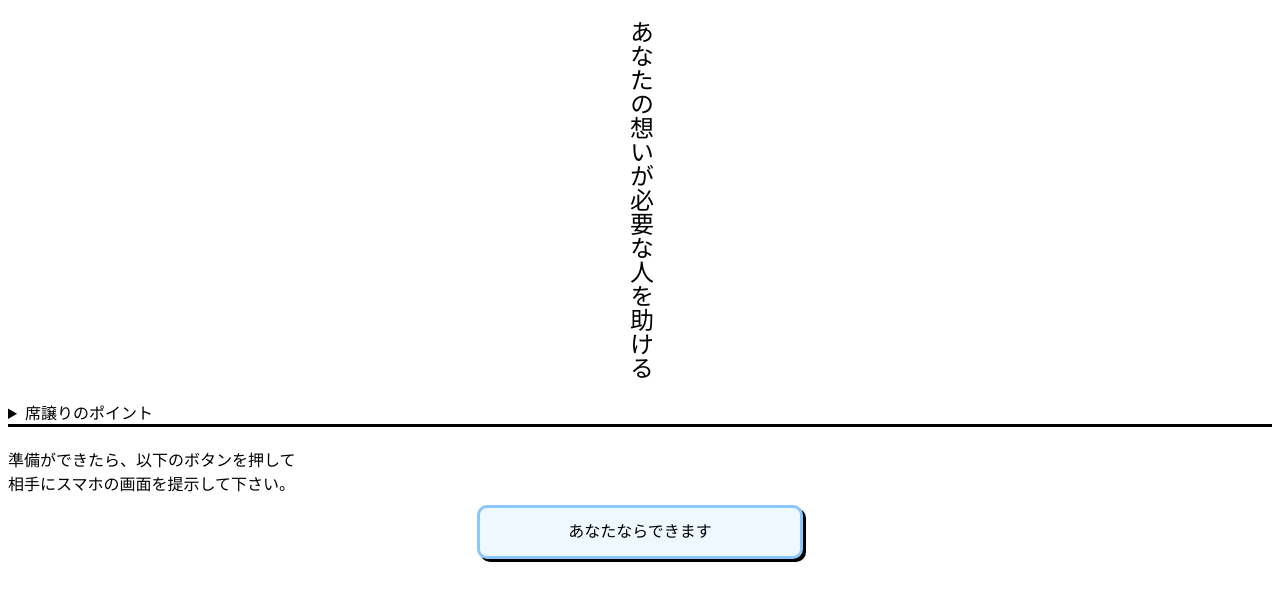
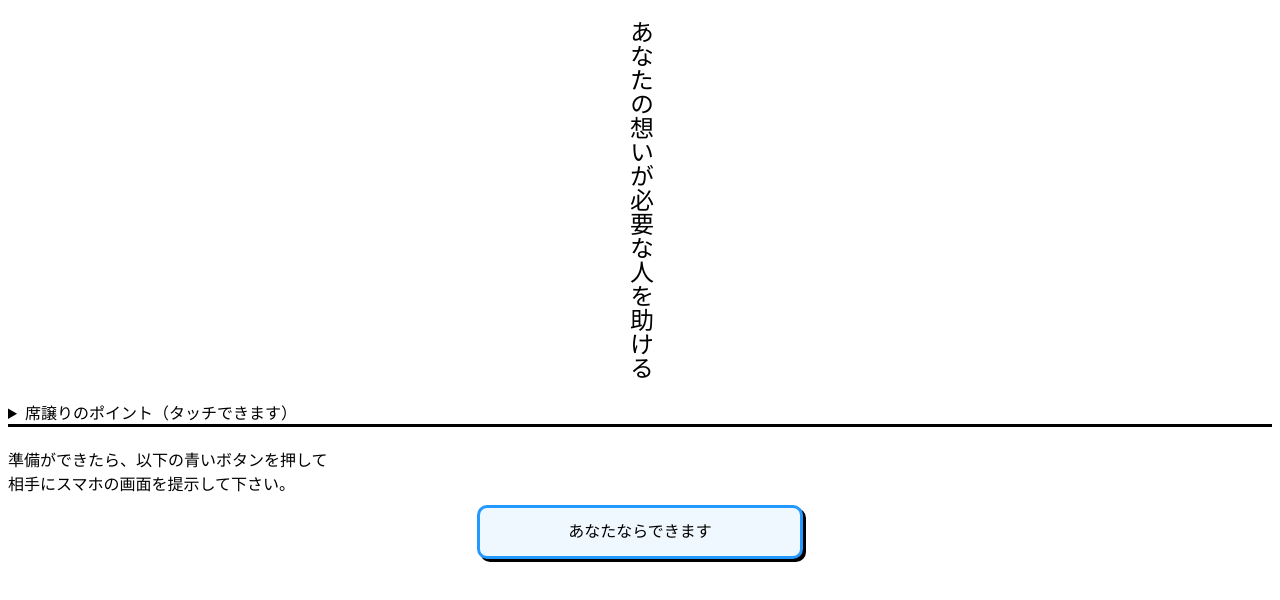
Before and after one commit to Haneda0601/works, a plain HTML site: page Seki_Yuzuru/index.html in a window 1280 px wide. Drawn offline with Linux system fonts and the light colour scheme; a web font is replaced by a local one.

Commit message:
2023/05/23

```diff
--- a/Seki_Yuzuru/css/index.css
+++ b/Seki_Yuzuru/css/index.css
@@ -16,7 +16,7 @@ a {
     font-size: 1em;
     text-align: center;
     background-color: aliceblue;
-    border: solid 3px #89C8FF;
+    border: solid 3px #2398FE;
     border-radius: 10px;
     box-shadow: 3px 3px 0px 0px black;
     color: black;
--- a/Seki_Yuzuru/index.html
+++ b/Seki_Yuzuru/index.html
@@ -13,7 +13,7 @@
     <div id="first_screen">このサイトを開いていただき<br>ありがとうございます</div>
     <div id="page_message">あなたの想いが必要な人を助ける</div>
     <details>
-        <summary>席譲りのポイント</summary>
+        <summary>席譲りのポイント（タッチできます）</summary>
         <div id="wrapper">
             <div class="disc_wrapper">
                 <h2>「いや、自分が立たないと」</h2>
@@ -30,7 +30,7 @@
         </div>
     </details>
     <div id="wrapper">
-        <div>準備ができたら、以下のボタンを押して<br>相手にスマホの画面を提示して下さい。</div>
+        <div>準備ができたら、以下の青いボタンを押して<br>相手にスマホの画面を提示して下さい。</div>
         <div id="a_area"><a href="perform.html">あなたならできます</a></div>
     </div>
 </body>
```
Also changed, not shown: Seki_Yuzuru/css/perform.css (+11 -0 lines).
